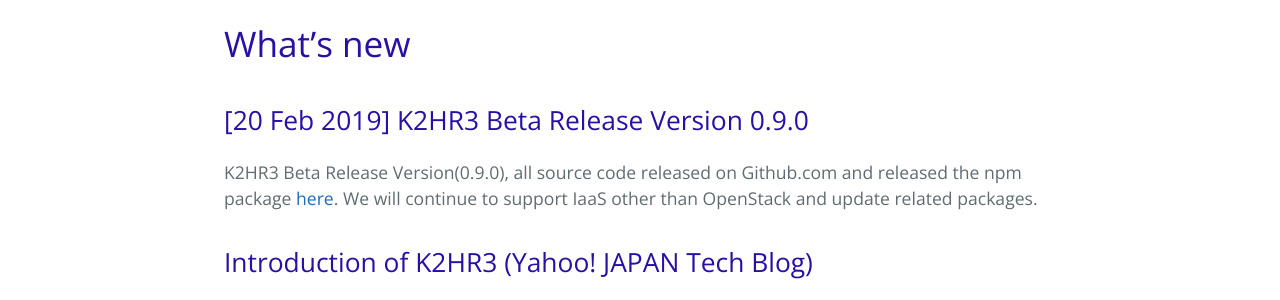
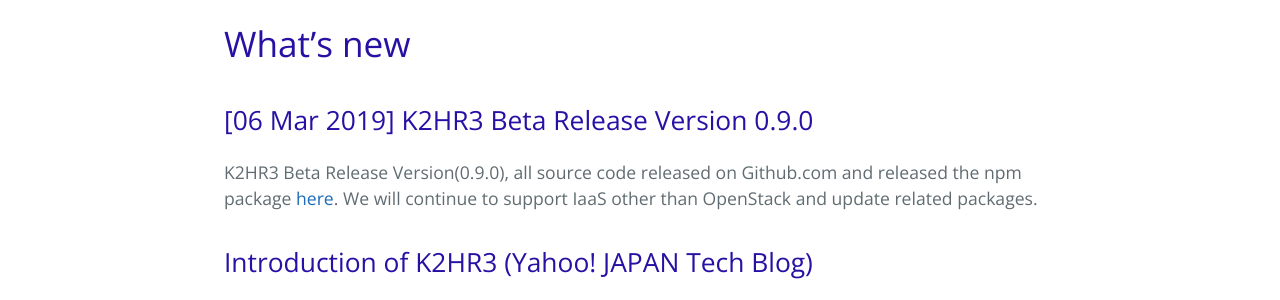
Before and after one commit to yahoojapan/k2hr3, a Jekyll site: the page built from whatnew.md, in a window 1280 px wide. Shown: the part 254-554 px from the top of the page. Built offline with Jekyll 4.4.1, drawn with Linux system fonts in a browser that asks for light colours.

Commit message:
Initial commit

```diff
--- a/whatnew.md
+++ b/whatnew.md
@@ -15,10 +15,10 @@ next_string: Detail
 
 # What's new
 
-## [20 Feb 2019] K2HR3 Beta Release Version 0.9.0
+## [06 Mar 2019] K2HR3 Beta Release Version 0.9.0
 
 K2HR3 Beta Release Version(0.9.0), all source code released on Github.com and released the npm package [here](https://www.npmjs.com/org/antpickax).
 We will continue to support IaaS other than OpenStack and update related packages.
 
 ## Introduction of K2HR3 (Yahoo! JAPAN Tech Blog)
-We contributed an [introduction](introduce.html) article about K2HR3 to [Yahoo! JAPAN Tech Blog(Japanese)](https://techblog.yahoo.co.jp/architecture/............./).
+We contributed an [introduction](introduce.html) article about K2HR3 to [Yahoo! JAPAN Tech Blog(Japanese)](https://techblog.yahoo.co.jp/cloud/k2hr3_intro/).
```
Also changed, not shown: whatnewja.md (+2 -2 lines).
